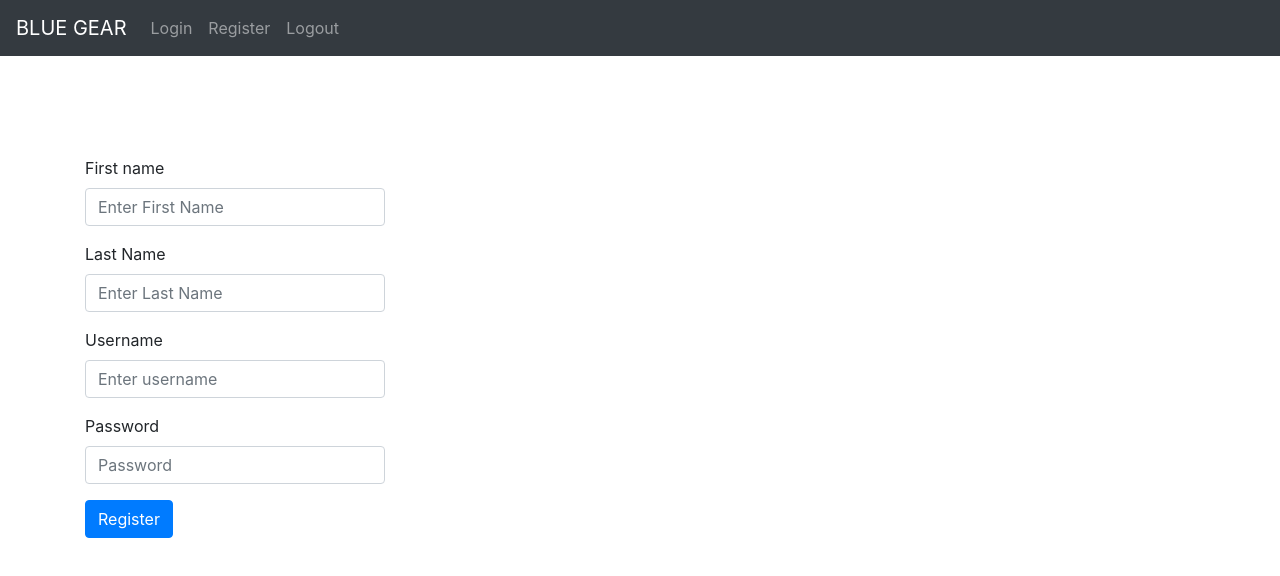
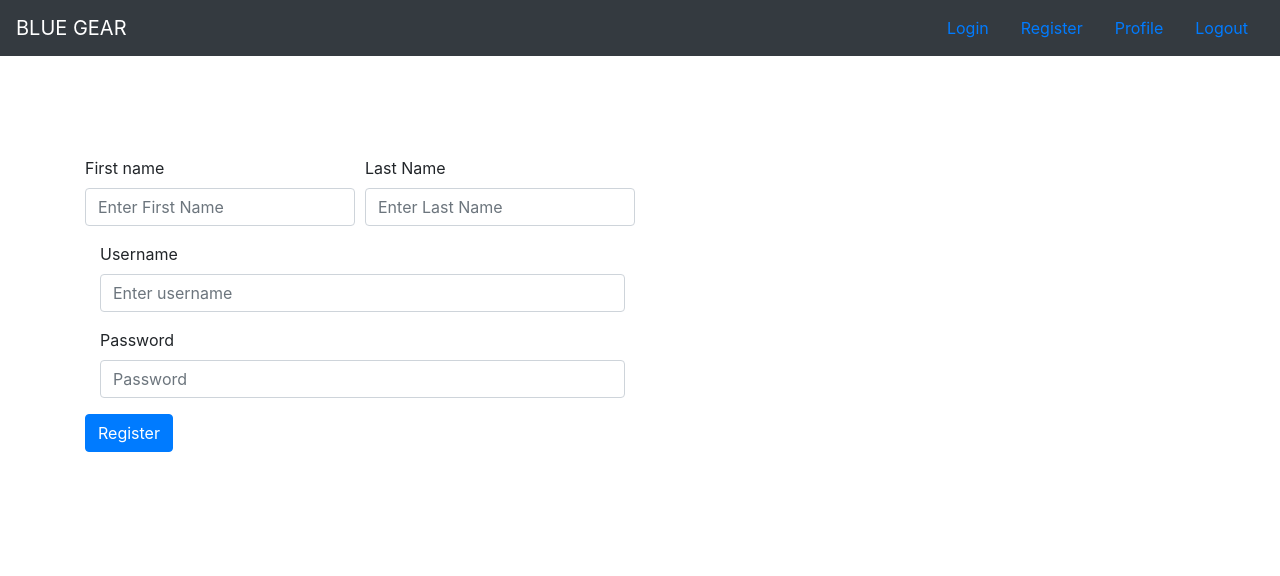
Before and after one commit to ryanycw/Blue-Gear-System, a React (Create React App) app in the folder frontend/: page /register in a window 1280 px wide. Shown: the top 576 px of the page. Built offline with nearby package versions, Linux system fonts and the light colour scheme.

Commit message:
finish frontend

```diff
--- a/frontend/src/App.js
+++ b/frontend/src/App.js
@@ -7,27 +7,33 @@ import NotFound from './Pages/NotFound'
 import Register from './Pages/Register'
 import HomePage from './Pages/HomePage'
 import Logout from './Pages/Logout'
+import Profile from './Pages/Profile'
 import { Navbar, Nav, NavDropdown } from 'react-bootstrap'
+import IconButton from '@material-ui/core/IconButton';
+import MenuIcon from '@material-ui/icons/Menu';
+import { makeStyles } from '@material-ui/core/styles';
 
 function App() {
   return (
     <Router>
+
       <Navbar bg="dark" variant="dark" expand="lg">
         <Navbar.Brand href="/">BLUE GEAR
         </Navbar.Brand>
         <Navbar.Toggle aria-controls="basic-navbar-nav" />
-        <Navbar.Collapse id="basic-navbar-nav">
-          <Nav className="mr-auto">
-            <Nav.Link href='/login'>Login</Nav.Link>
-            <Nav.Link href='/register'>Register</Nav.Link>
-            <Nav.Link href='/logout'>Logout</Nav.Link>
-          </Nav>
+        <Navbar.Collapse id="basic-navbar-nav" className="justify-content-end">
+              <Nav.Link href='/login'>Login</Nav.Link>
+              <Nav.Link href='/register'>Register</Nav.Link>
+              <Nav.Link href='/profile'>Profile</Nav.Link>
+              <Nav.Link href='/logout'>Logout</Nav.Link>
         </Navbar.Collapse>
       </Navbar>
+
       <Switch>
           <Route exact path="/" component={HomePage} />
           <Route path="/login" component={Login} />
           <Route path="/register" component={Register} />
+          <Route path="/profile" component={Profile} />
           <Route path="/logout" component={Logout} />
           <Route component={NotFound} />
       </Switch>
--- a/frontend/src/Pages/Login.js
+++ b/frontend/src/Pages/Login.js
@@ -46,7 +46,7 @@ export default class Login extends Component {
         return (
             <Container style={{ marginTop: '100px' }}>
                 <Form>
-                    <Form.Group controlId="formBasicEmail" style={{ width: '300px' }}>
+                    <Form.Group controlId="formBasicUsername" style={{ width: '300px' }}>
                         <Form.Label>Username</Form.Label>
                         <Form.Control type="text" placeholder="Username" name="username" value={this.state.username} onChange={this.onChange}/>
                         <Form.Text className="text-muted">
@@ -58,9 +58,9 @@ export default class Login extends Component {
                         <Form.Label>Password</Form.Label>
                         <Form.Control type="password" placeholder="Password" name="password" value={this.state.password} onChange={this.onChange}/>
                     </Form.Group>
-                    <Form.Group controlId="formBasicCheckbox">
+                    {/*<Form.Group controlId="formBasicCheckbox">
                         <Form.Check type="checkbox" label="Check me out" />
-                    </Form.Group>
+                    </Form.Group>*/}
                     <Button variant="primary" type="submit" onClick={this.handleSubmit}>
                         Login
                     </Button>
--- a/frontend/src/Pages/Logout.js
+++ b/frontend/src/Pages/Logout.js
@@ -1,7 +1,7 @@
 import React, { Component } from 'react'
 import { Redirect } from 'react-router-dom'
 
-export default class HomePage extends Component {
+export default class Logout extends Component {
     render() {
             localStorage.removeItem('user');
             localStorage.removeItem('token');
--- a/frontend/src/Pages/Register.js
+++ b/frontend/src/Pages/Register.js
@@ -1,8 +1,10 @@
 import React, { Component } from 'react'
-import { Form, Button, Container } from 'react-bootstrap'
+import { Redirect } from 'react-router-dom'
+import { Form, Button, Container, Col } from 'react-bootstrap'
 const axios = require('axios')
 
 export default class Register extends Component {
+
     constructor(props) {
         super(props);
         this.state = {
@@ -10,6 +12,7 @@ export default class Register extends Component {
           last_name: '',
           email: '',
           password: '',
+          isSignedUp: false, // <-- initialize the signup state as false
         };
         this.onChange = this.onChange.bind(this);
         this.handleSubmit = this.handleSubmit.bind(this);
@@ -28,32 +31,41 @@ export default class Register extends Component {
             password: this.state.password,
             first_name: this.state.first_name,
             last_name: this.state.last_name
-        }).then(function (res){
+        }).then((res) => {
             console.log(res)
-            localStorage.setItem('token', res.data.access);
-            localStorage.setItem('user', res.config.data);
+            /*localStorage.setItem('token', res.data.access);
+            localStorage.setItem('user', res.config.data);*/
+            if (res.status === 200) {
+                this.setState({ isSignedUp: true }); // after signing up, set the state to true. This will trigger a re-render
+            }
         }).catch(function (err){
             console.log(err)
         })
         event.preventDefault();
     }
     render() {
+        if (this.state.isSignedUp) {
+            // redirect to home if signed up
+            return <Redirect to = '/login'/>;
+        }
         return (
-            <Container style={{ marginTop: '100px' }}>
+            <Container style={{ marginTop: '100px',}}>
                 <Form>
-                    <Form.Group controlId="formBasicEmail" style={{ width: '300px' }}>
+                    <Form.Row>
+                    <Form.Group as={Col} xs="3" controlId="formBasicEmail">
                         <Form.Label>First name</Form.Label>
                         <Form.Control type="text" placeholder="Enter First Name" name="first_name" value={this.state.first_name} onChange={this.onChange}/>
                     </Form.Group>
-                    <Form.Group controlId="formBasicEmail" style={{ width: '300px' }}>
+                    <Form.Group as={Col} xs="3" controlId="formBasicEmail">
                         <Form.Label>Last Name</Form.Label>
                         <Form.Control type="text" placeholder="Enter Last Name" name="last_name" value={this.state.last_name} onChange={this.onChange}/>
                     </Form.Group>
-                    <Form.Group controlId="formBasicEmail" style={{ width: '300px' }}>
+                    </Form.Row>
+                    <Form.Group as={Col} xs="6" controlId="formBasicEmail">
                         <Form.Label>Username</Form.Label>
                         <Form.Control type="text" placeholder="Enter username" name="email" value={this.state.email} onChange={this.onChange}/>
                     </Form.Group>
-                    <Form.Group controlId="formBasicPassword" style={{ width: '300px' }}>
+                    <Form.Group as={Col} xs="6" controlId="formBasicPassword">
                         <Form.Label>Password</Form.Label>
                         <Form.Control type="password" placeholder="Password" name="password" value={this.state.password} onChange={this.onChange}/>
                     </Form.Group>
```
Also changed, not shown: 2 other files (tests, documents, lock files or other folders).
